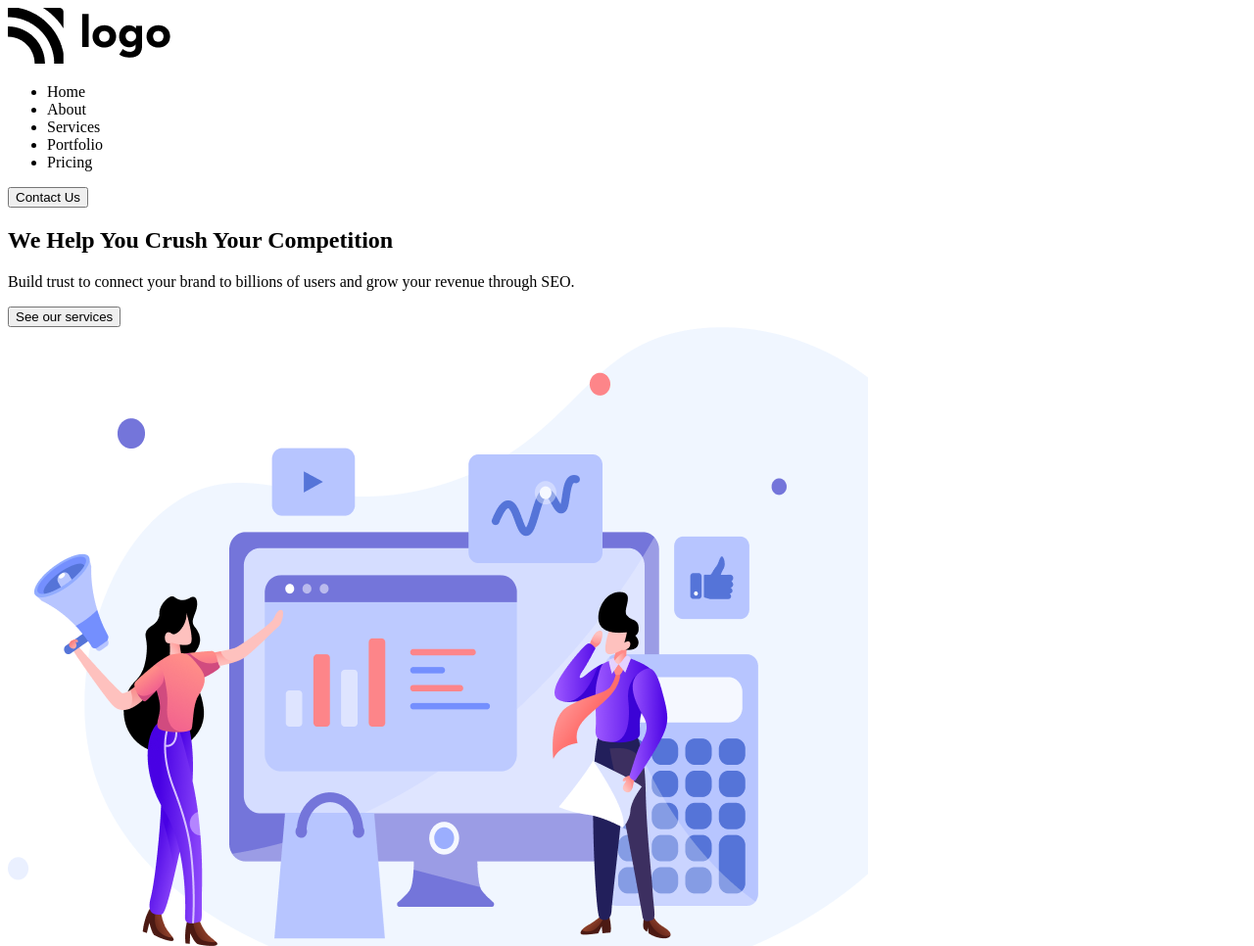
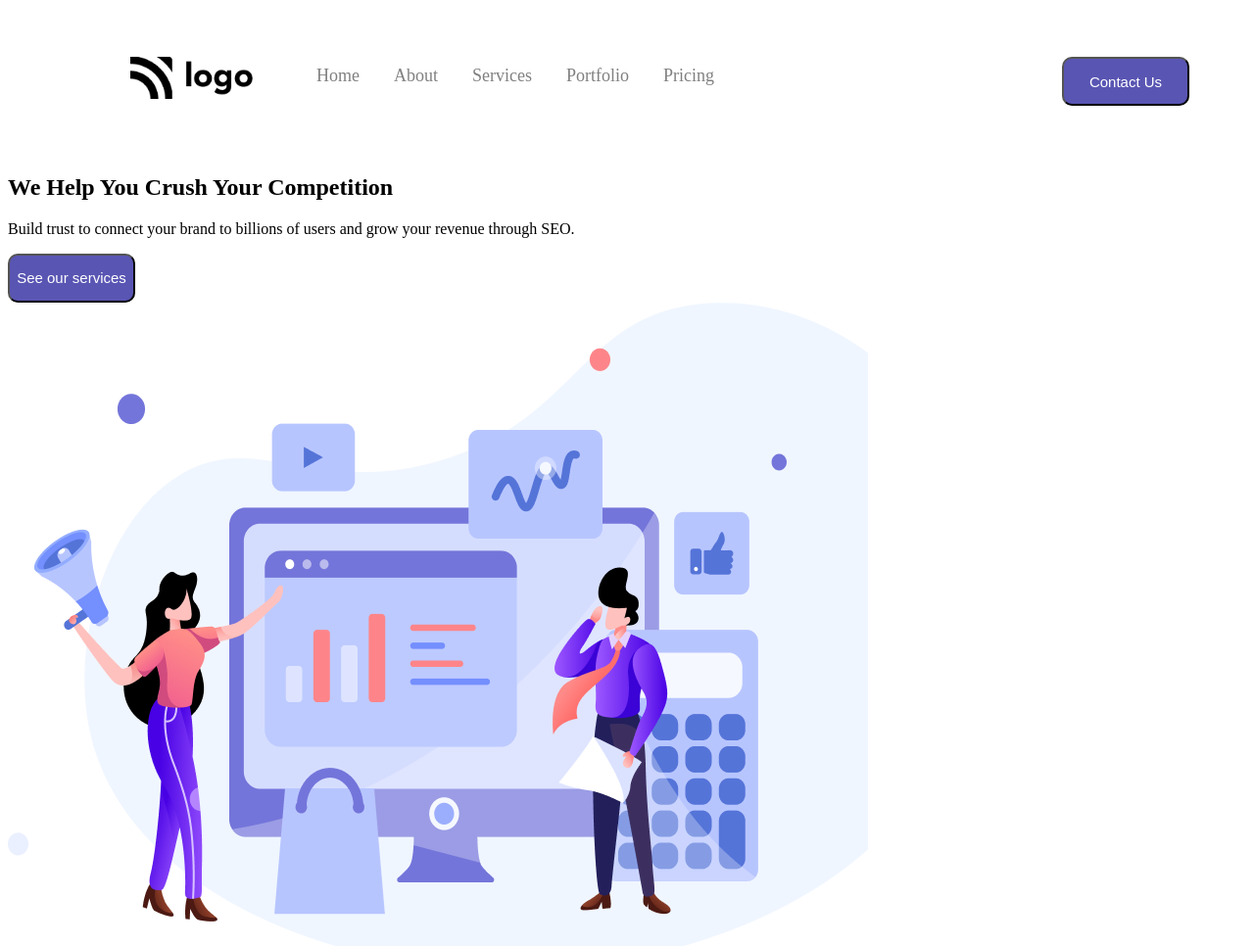
Before and after one commit to puneet2121/project-04, a website: page index.html in a window 1280 px wide. Shown: the top 966 px of the page at 98% size. Drawn offline with Linux system fonts and the light colour scheme.

Commit message:
fix header section

```diff
--- a/index.html
+++ b/index.html
@@ -20,7 +20,7 @@
       <section aria-label="navbar">
         <nav class="navbar-container">
           <div>
-            <img src="./assets/Logo.png" alt="brand-logo" />
+            <img src="./assets/Logo.png" alt="brand-logo" width="125px" style="margin-right: 25px;" />
           </div>
           <div class="grow-list">
             <ul class="list">
--- a/style.css
+++ b/style.css
@@ -0,0 +1,35 @@
+nav {
+  display: flex;
+  justify-content: space-between;
+  padding:50px;
+  padding-left: 125px;
+  width: 5px;
+  margin-right: 100px;
+}
+.list {
+  display: flex;
+  margin-right:320px;
+
+}
+
+.list-item {
+  display: flex;
+  margin-top:-7px;
+  margin-right:35px;
+  font-size: 18px;
+  color: gray;
+
+}
+.list-item:hover {
+
+  color: black;
+
+}
+.nav-button {
+  background-color: rgba(89,85,179,255);
+  font-size: 15px;
+  width: 130px;
+  height: 50px;
+  color: white;
+  border-radius: 10px;
+}
```
